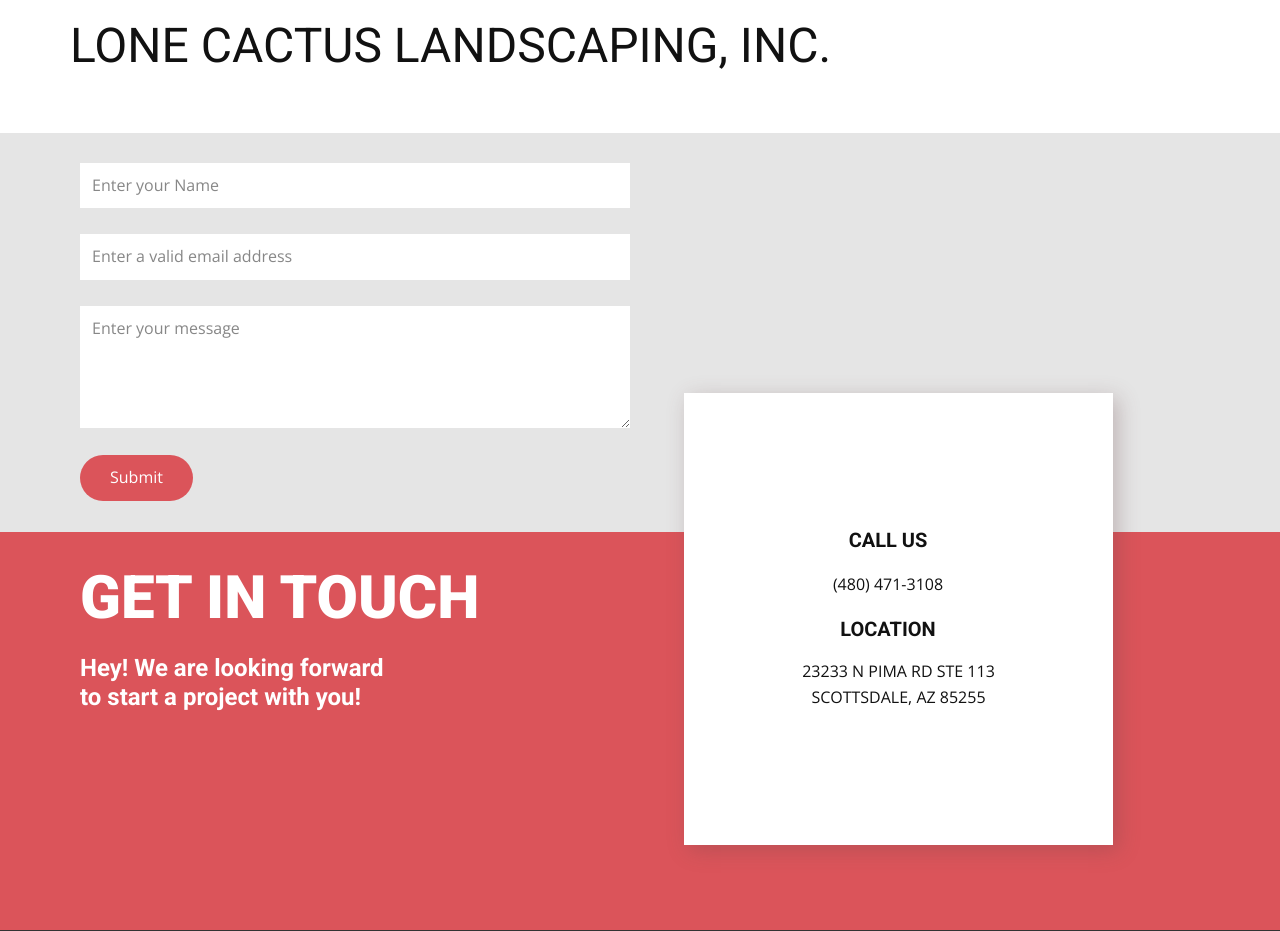
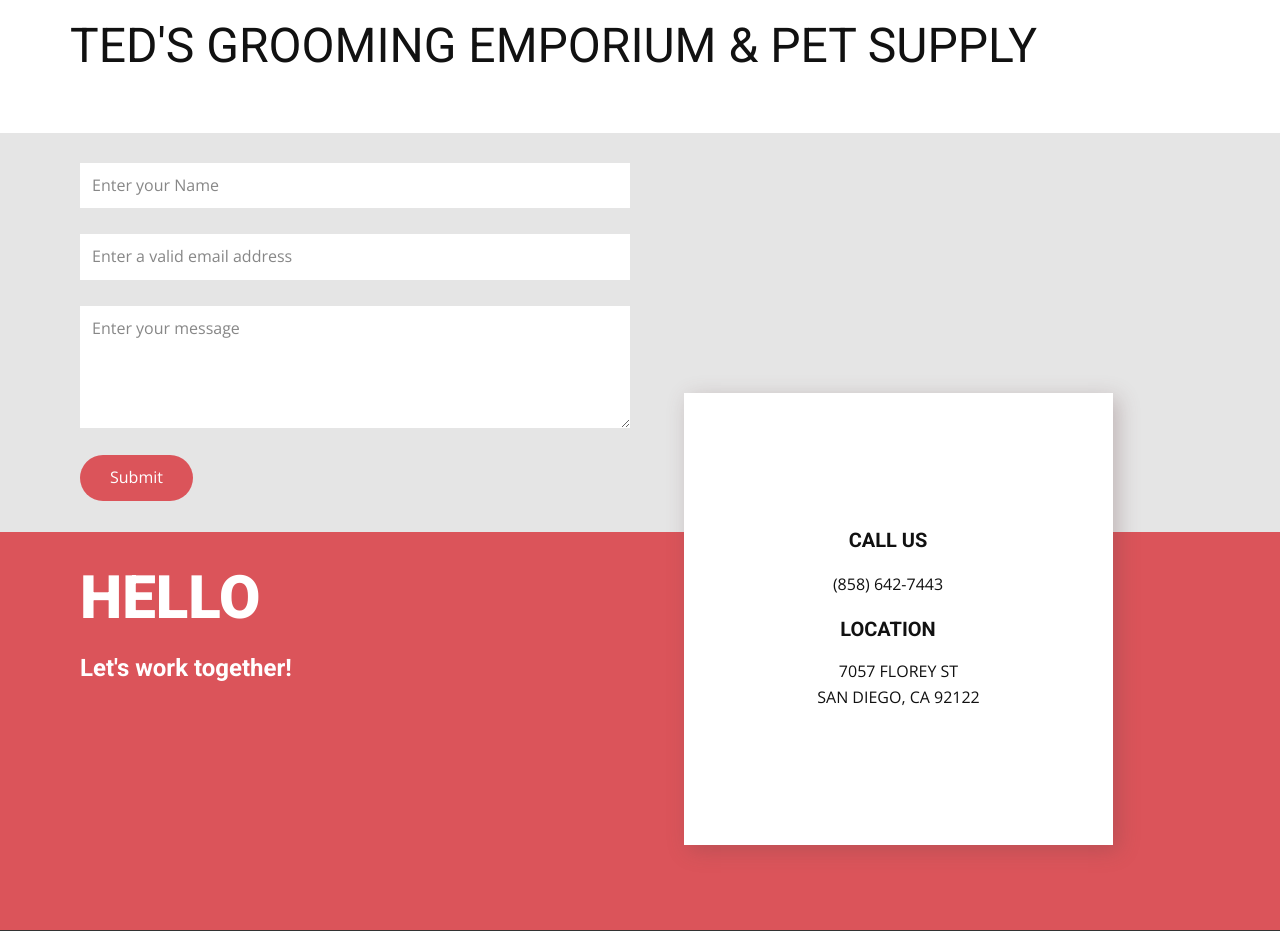
Before and after one commit to runacode/ted, a PHP site: page / in a window 1280 px wide. Shown: the top 931 px of the page. Run offline with PHP 8.4, Linux system fonts and the light colour scheme.

Commit message:
Update index.php

```diff
--- a/index.php
+++ b/index.php
@@ -1,7 +1,7 @@
-<?php $company = "LONE CACTUS LANDSCAPING, INC.";
-$phone = "(480) 471-3108";
-	$address1 = "23233 N PIMA RD STE 113";
-	$address2 = "SCOTTSDALE, AZ 85255";
+<?php $company = "TED'S GROOMING EMPORIUM & PET SUPPLY";
+$phone = "(858) 642-7443";
+	$address1 = "7057 FLOREY ST";
+	$address2 = "SAN DIEGO, CA 92122";
 ?>
 <!DOCTYPE html>
 <html style="font-size: 16px;">
@@ -73,8 +73,8 @@ $phone = "(480) 471-3108";
 
                   </div>
                 </div>
-                <h3 class="u-text u-text-7">Get in touch</h3>
-                <h6 class="u-text u-text-8">Hey! We are looking forward to start a project with you!</h6>
+                <h3 class="u-text u-text-7">Hello</h3>
+                <h6 class="u-text u-text-8">Let's work together!</h6>
               </div>
             </div>
           </div>
```
